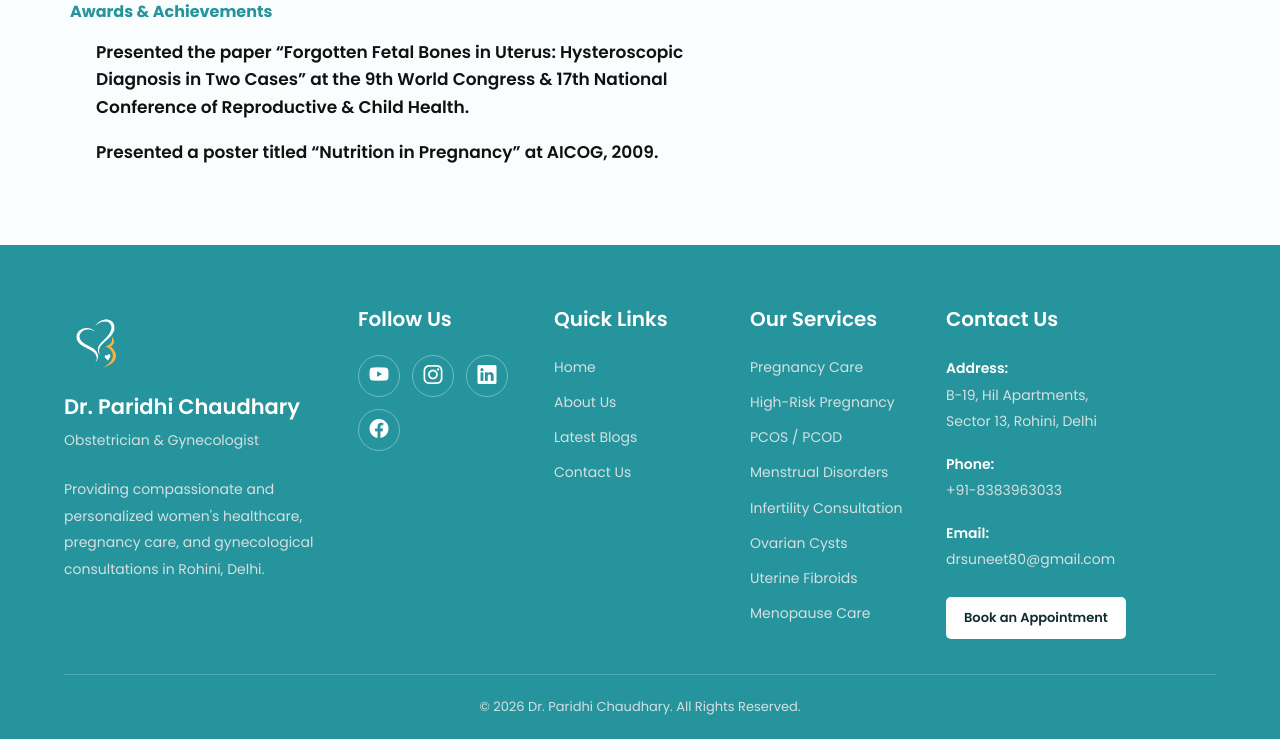
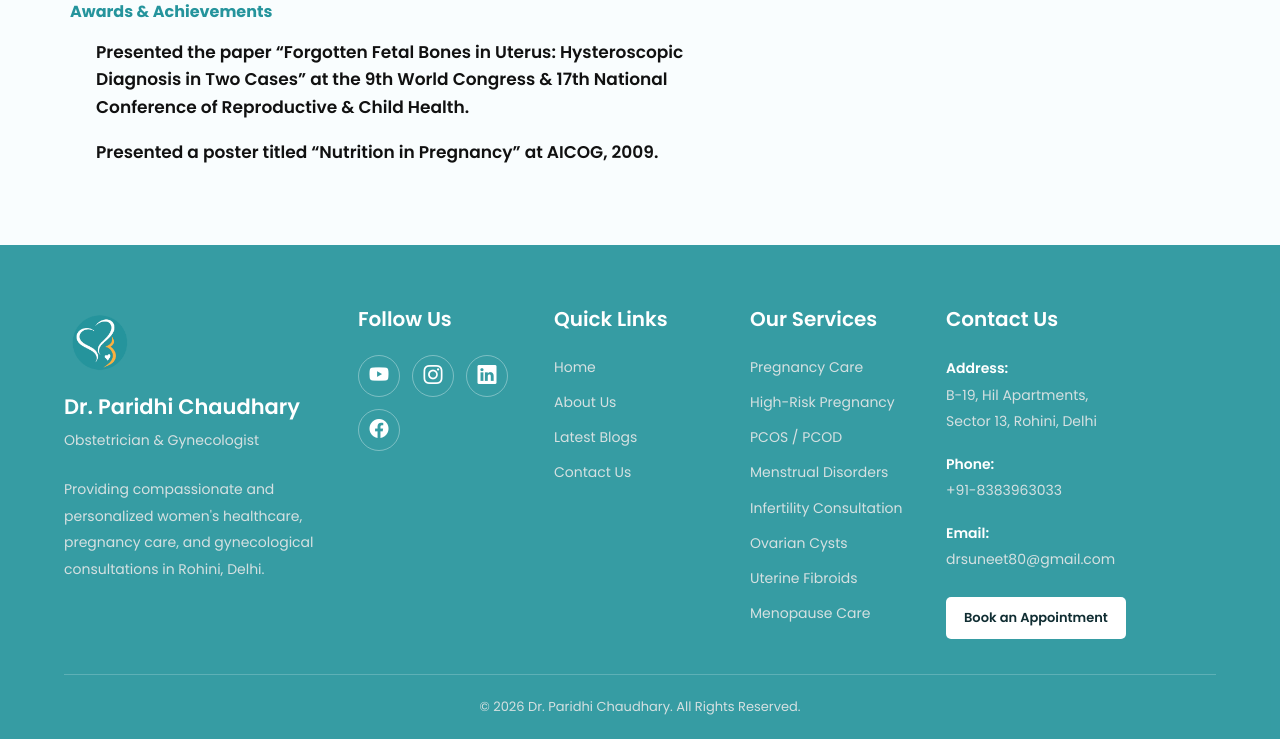
Before and after one commit to TusharSharma530/drparidhi, a PHP site: page /about in a window 1280 px wide. Shown: the part 1740-2479 px from the top of the page. Run offline with PHP 8.4, Linux system fonts and the light colour scheme.

Commit message:
Update footer background color for improved visibility

```diff
--- a/branch/css/style.css
+++ b/branch/css/style.css
@@ -752,7 +752,7 @@ a.consult-section .consult-value:hover {
 
 
 .site-footer {
-    background: #25949c;
+    background: #25949ceb;
     color: #ffffff;
     padding: 60px 0 0;
     font-family: 'Poppins', sans-serif;
```
